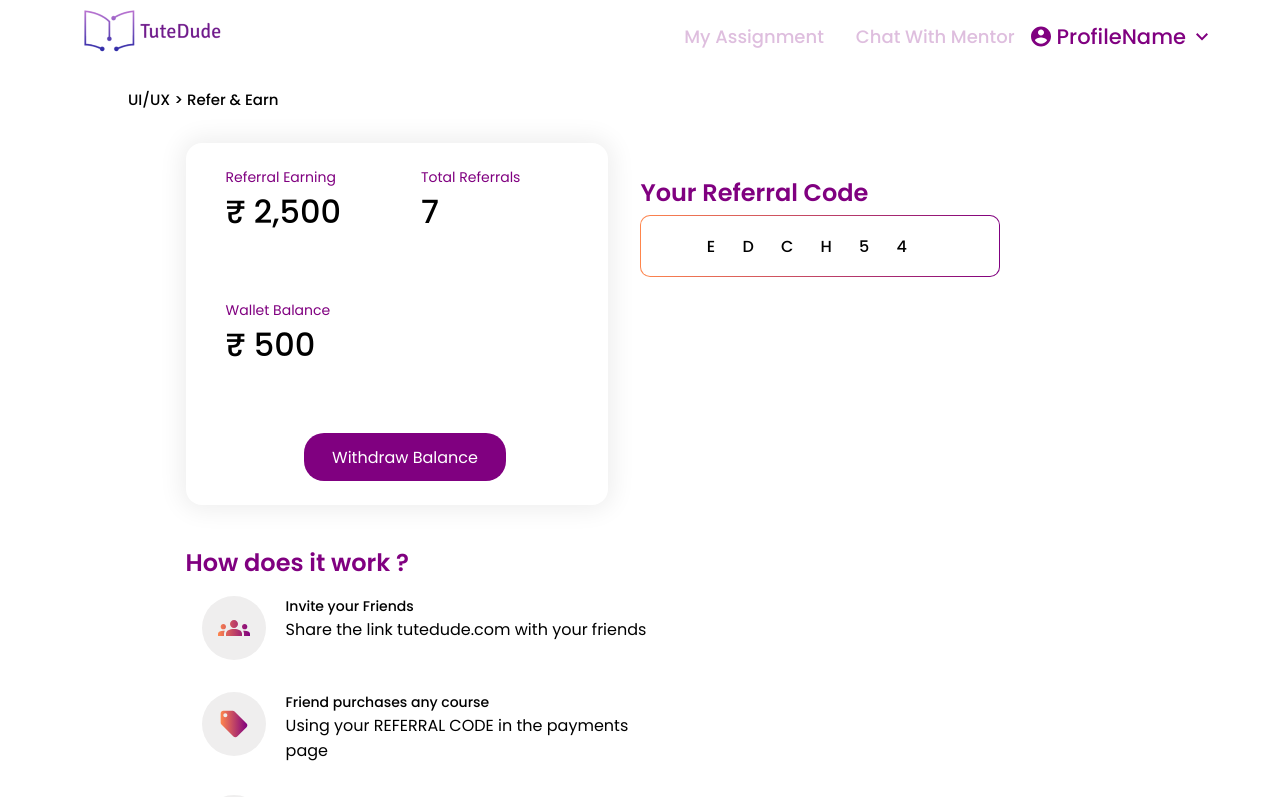
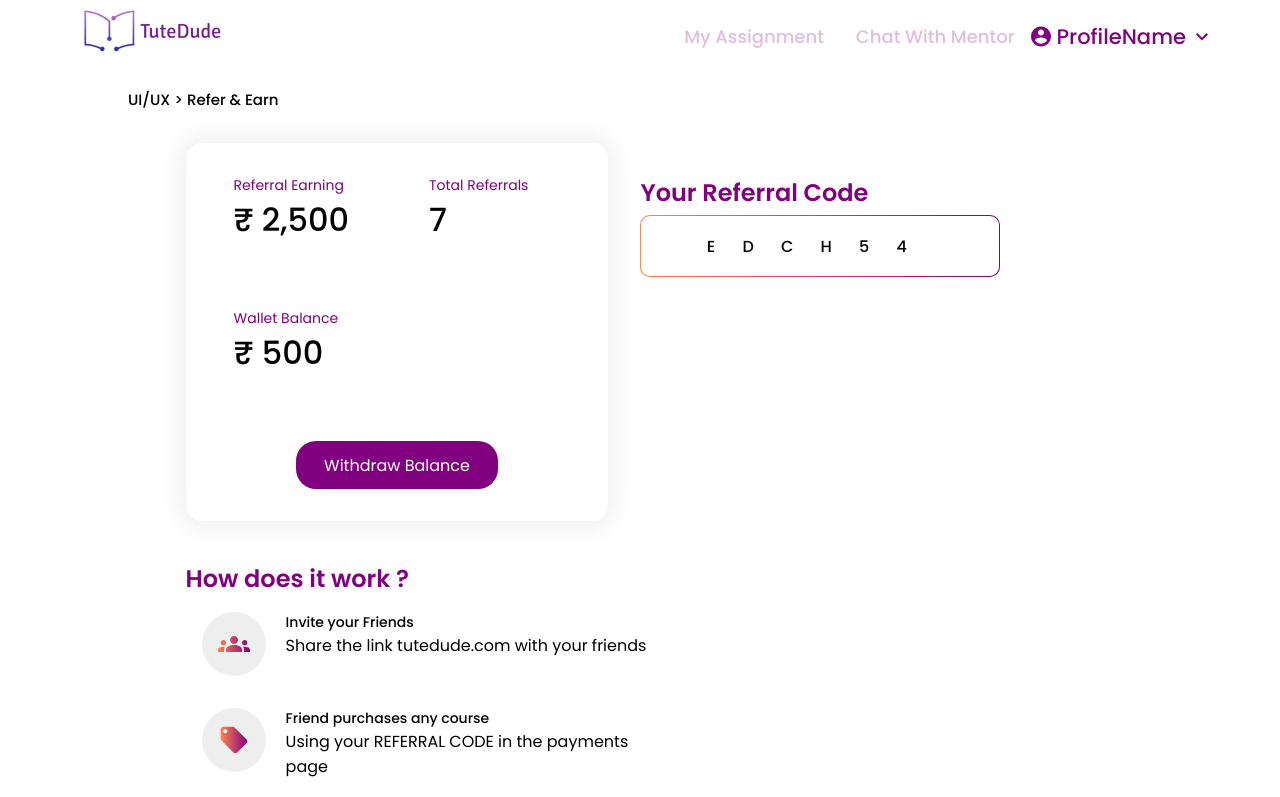
Before and after one commit to princeroy8606/Refer-and-Earn-page, a React (Create React App) app: page / in a window 1280 px wide. Shown: the top 797 px of the page. Built offline with nearby package versions, Linux system fonts and the light colour scheme.

Commit message:
update-6

```diff
--- a/src/modules/ReferAndEarn/index.scss
+++ b/src/modules/ReferAndEarn/index.scss
@@ -16,7 +16,7 @@
       height: auto;
       width: 35.3rem;
       // width: auto;
-      // padding: 1rem;
+      padding: .5rem;
       border-radius: 1rem;
       box-shadow: 0 0 25px 5px #eee;
 
@@ -39,6 +39,7 @@
         align-items: center;
         justify-content: center;
         width: 100%;
+        margin: 0;
         .grid-Btn {
           display: flex;
           align-items: center;
```
